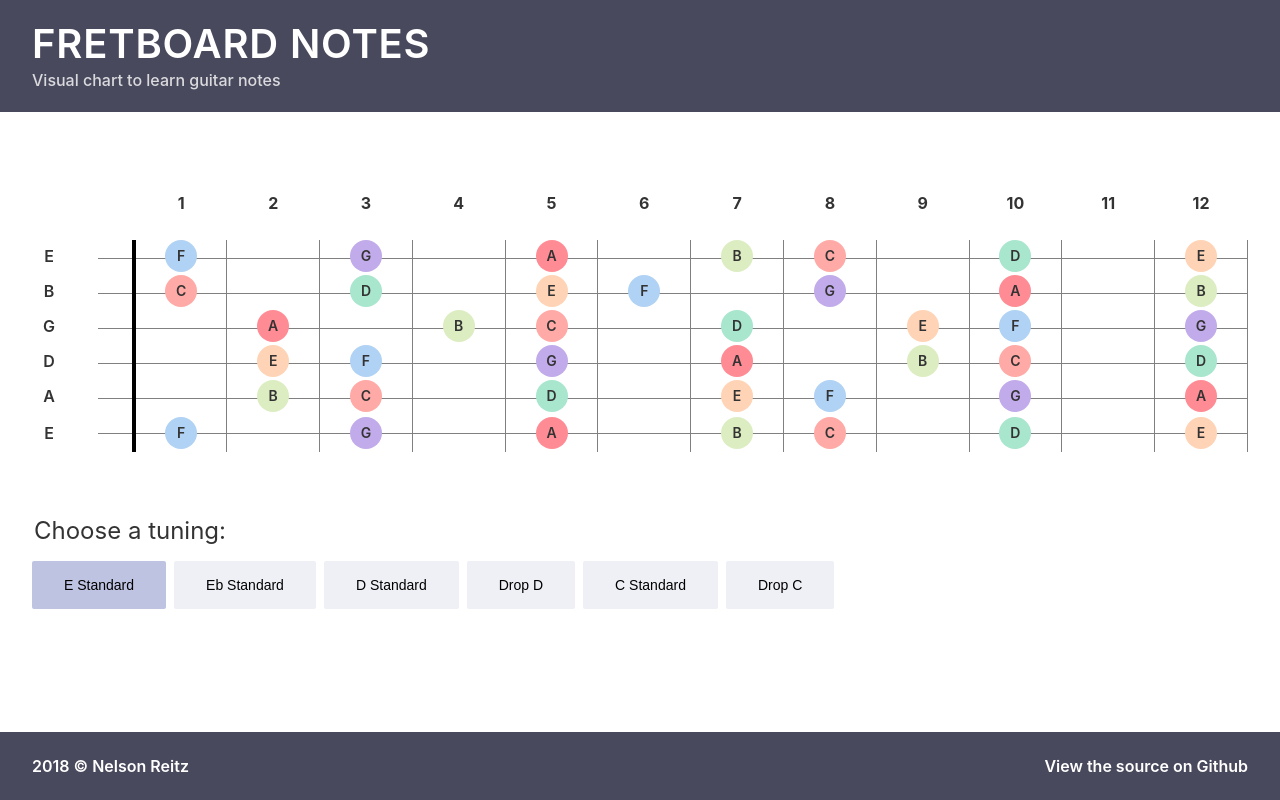
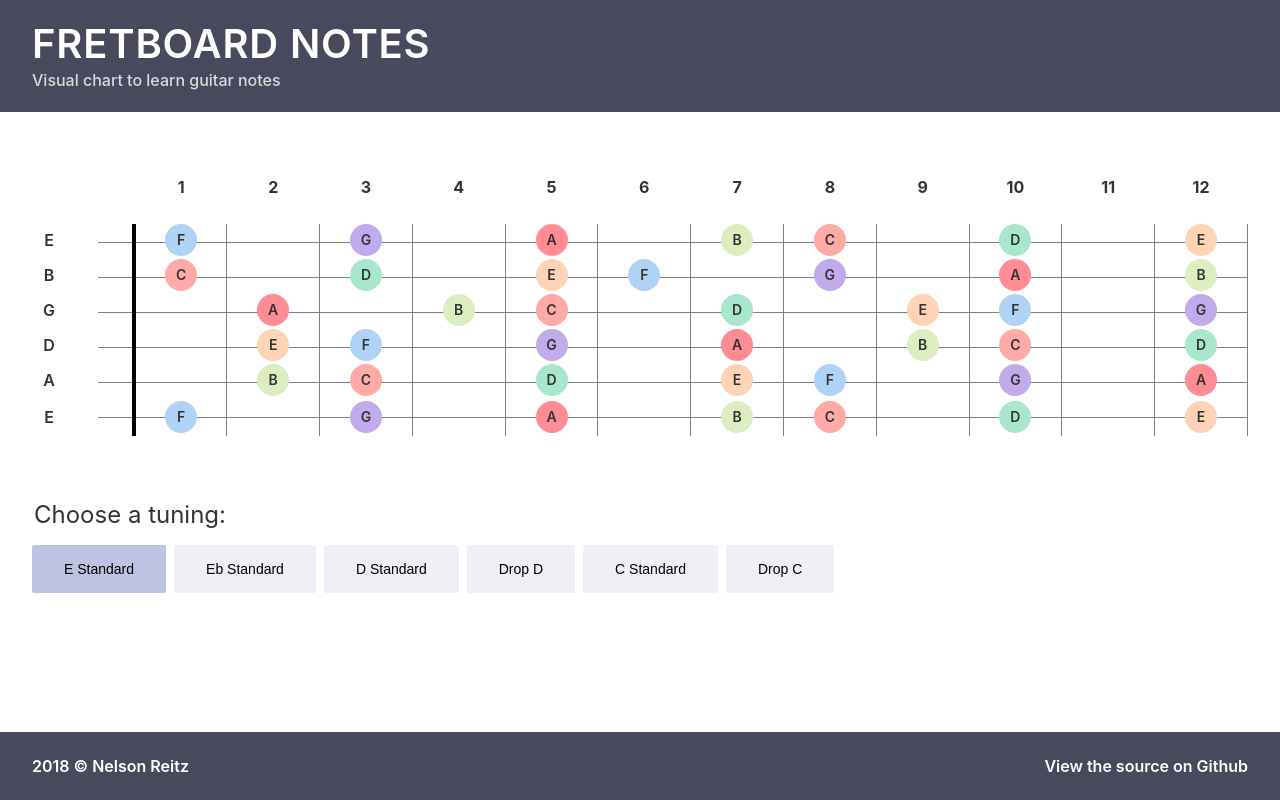
Before and after one commit to nelsonreitz/fretboard-notes, a React (Create React App) app: page / in a window 1280 px wide. Built offline with nearby package versions, Linux system fonts and the light colour scheme.

Commit message:
Make Fretboard scrolling smooth on IOS

```diff
--- a/src/Fretboard.css
+++ b/src/Fretboard.css
@@ -1,7 +1,15 @@
 .Fretboard {
-  padding-top: 8rem;
-  padding-bottom: 4rem;
+  padding-top: 5rem;
+  padding-bottom: 3rem;
   overflow-x: auto;
+  -webkit-overflow-scrolling: touch;
+}
+
+@media screen and (min-width: 576px) {
+  .Fretboard {
+    padding-top: 7rem;
+    padding-bottom: 4rem;
+  }
 }
 
 .Fretboard table {
```
